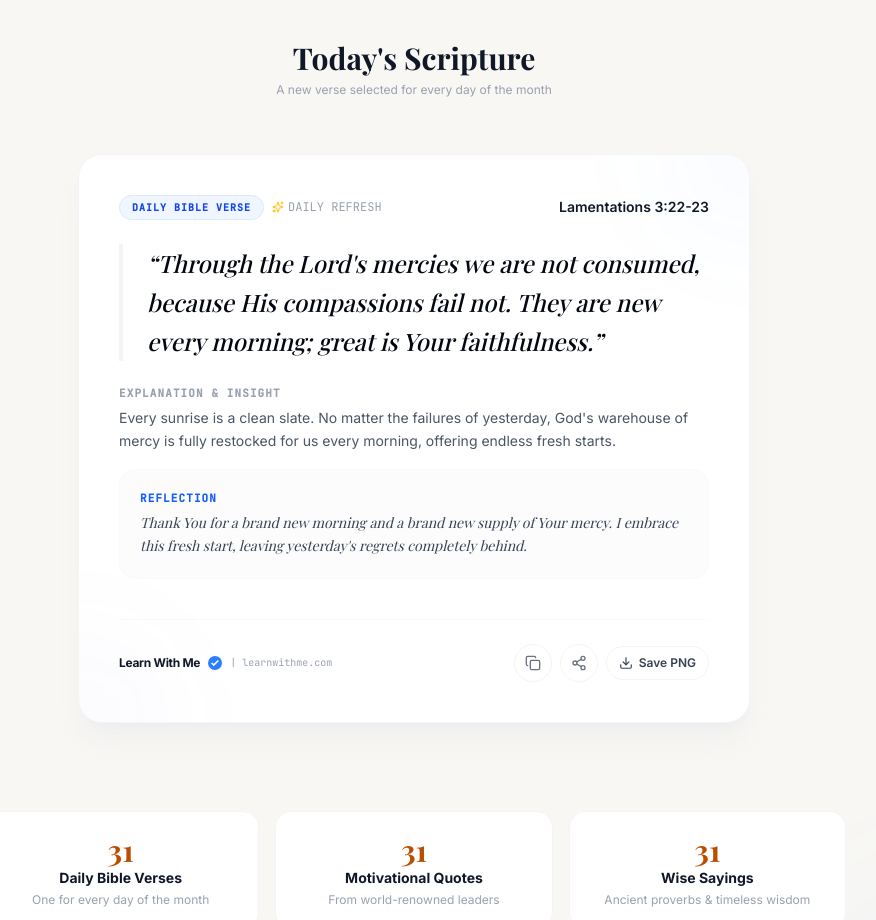
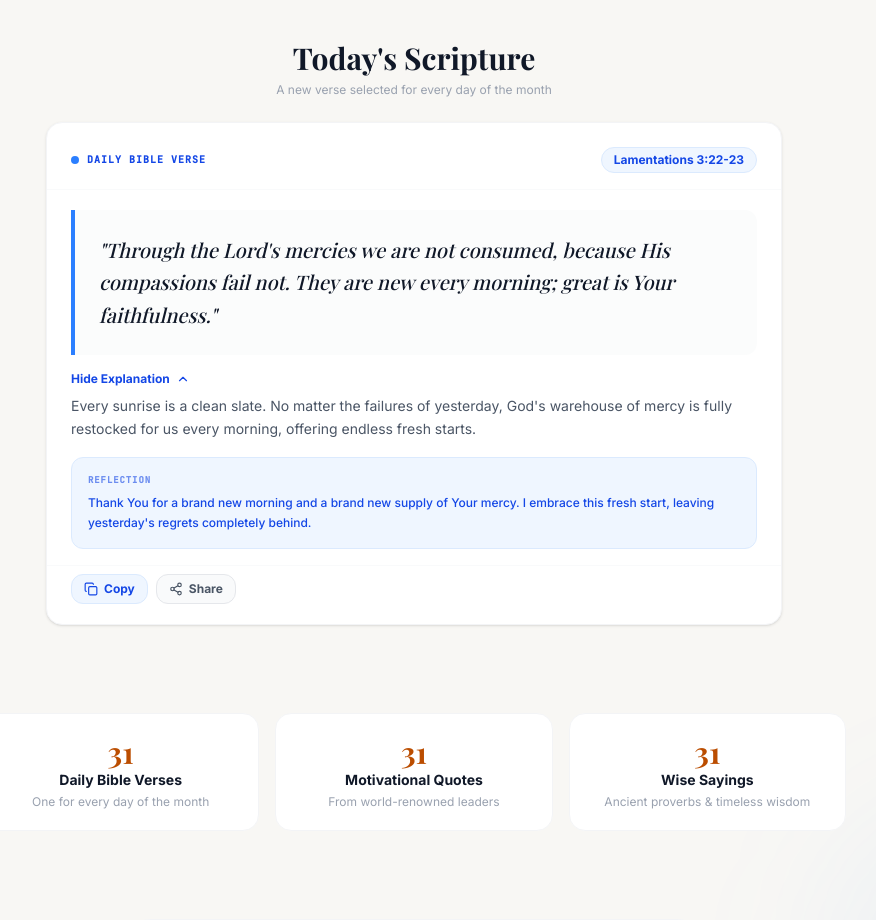
Before and after one commit to Philemon12421/Learn-the-bible-with-me, a React (Vite) app: page / in a window 1280 px wide. Shown: the part 920-1840 px from the top of the page, without its empty margins (226-1102 px from the left). Built offline with nearby package versions, Linux system fonts and the light colour scheme; a web font is replaced by a local one.

Commit message:
Update QuoteCard.tsx

```diff
--- a/src/components/QuoteCard.tsx
+++ b/src/components/QuoteCard.tsx
@@ -1,248 +1,141 @@
-import React, { useRef, useState } from 'react';
-import { Copy, Share2, Download, Check, ClipboardCheck, Sparkles } from 'lucide-react';
-import html2canvas from 'html2canvas';
+import React, { useState, useCallback } from 'react';
+import { Copy, Share2, Check, ChevronDown, ChevronUp } from 'lucide-react';
 
 interface QuoteCardProps {
   id: string;
   type: 'bible' | 'motivation' | 'wisdom';
-  title: string;          // e.g. "VERSE OF THE DAY" or "DAILY WISDOM"
-  highlightValue: string; // Bible Reference, Author name, etc.
+  title: string;
+  highlightValue: string;
   quoteText: string;
   bodyExplanation: string;
-  subtextLabel?: string;  // e.g. "Reflection", "Actionable Insight", etc.
+  subtextLabel?: string;
   subtextContent?: string;
-  accentColor?: string;
+  accentColor: 'blue' | 'amber' | 'indigo';
 }
 
+const COLOR_MAP = {
+  blue: {
+    badge: 'bg-blue-50 text-blue-700 border-blue-100',
+    accent: 'text-blue-700',
+    border: 'border-l-blue-500',
+    button: 'bg-blue-50 hover:bg-blue-100 text-blue-700 border-blue-100',
+    dot: 'bg-blue-500',
+    tag: 'bg-blue-50 text-blue-700',
+  },
+  amber: {
+    badge: 'bg-amber-50 text-amber-700 border-amber-100',
+    accent: 'text-amber-700',
+    border: 'border-l-amber-500',
+    button: 'bg-amber-50 hover:bg-amber-100 text-amber-700 border-amber-100',
+    dot: 'bg-amber-500',
+    tag: 'bg-amber-50 text-amber-700',
+  },
+  indigo: {
+    badge: 'bg-indigo-50 text-indigo-700 border-indigo-100',
+    accent: 'text-indigo-700',
+    border: 'border-l-indigo-500',
+    button: 'bg-indigo-50 hover:bg-indigo-100 text-indigo-700 border-indigo-100',
+    dot: 'bg-indigo-500',
+    tag: 'bg-indigo-50 text-indigo-700',
+  },
+};
+
 export default function QuoteCard({
-  id,
-  type,
-  title,
-  highlightValue,
-  quoteText,
-  bodyExplanation,
-  subtextLabel,
-  subtextContent,
-  accentColor = 'blue'
+  id, type, title, highlightValue, quoteText, bodyExplanation,
+  subtextLabel, subtextContent, accentColor
 }: QuoteCardProps) {
   const [copied, setCopied] = useState(false);
-  const [shared, setShared] = useState(false);
-  const [isDownloading, setIsDownloading] = useState(false);
-  const cardRef = useRef<HTMLDivElement>(null);
+  const [showExplanation, setShowExplanation] = useState(true);
 
-  const handleCopy = async () => {
-    const formattedText = `"${quoteText}"\n— ${highlightValue} (${type.toUpperCase()})\n\nExplanation: ${bodyExplanation}${subtextContent ? `\n\n${subtextLabel}: ${subtextContent}` : ''}\n\nShared via Learn With Me`;
+  const c = COLOR_MAP[accentColor];
+
+  const copyText = useCallback(async () => {
+    const text = type === 'bible'
+      ? `"${quoteText}" — ${highlightValue}`
+      : `"${quoteText}" — ${highlightValue}`;
     try {
-      await navigator.clipboard.writeText(formattedText);
+      await navigator.clipboard.writeText(text);
       setCopied(true);
-      setTimeout(() => setCopied(false), 2500);
-    } catch (err) {
-      console.error('Failed to copy text:', err);
+      setTimeout(() => setCopied(false), 2000);
+    } catch {}
+  }, [quoteText, highlightValue, type]);
+
+  const shareContent = useCallback(async () => {
+    const text = `"${quoteText}" — ${highlightValue}\n\nLearn With Me · learnthebible.vercel.app`;
+    if (navigator.share) {
+      try { await navigator.share({ text, title: 'Learn With Me' }); } catch {}
+    } else {
+      await copyText();
     }
-  };
-
-  const handleShare = async () => {
-    const shareData = {
-      title: `Learn With Me - Daily ${type}`,
-      text: `"${quoteText}" — ${highlightValue}`,
-      url: window.location.href
-    };
-
-    if (navigator.share) {
-      try {
-        await navigator.share(shareData);
-        setShared(true);
-        setTimeout(() => setShared(false), 2500);
-      } catch (err) {
-        // user cancelled or fallback
-        fallbackShare();
-      }
-    } else {
-      fallbackShare();
-    }
-  };
-
-  const fallbackShare = () => {
-    handleCopy();
-    setShared(true);
-    setTimeout(() => setShared(false), 2500);
-  };
-
-  const handleDownloadImage = async () => {
-    if (!cardRef.current || isDownloading) return;
-
-    try {
-      setIsDownloading(true);
-
-      // Create a small delay to allow transition state adjustments if any
-      await new Promise((resolve) => setTimeout(resolve, 200));
-
-      // Target options for high-quality export
-      const options = {
-        backgroundColor: '#ffffff',
-        scale: 3, // High DPI resolution multiplier
-        useCORS: true,
-        allowTaint: true,
-        logging: false,
-        onclone: (clonedDocument: any) => {
-          // You can perform visual adjustment modifications on the cloned document if needed.
-          // For instance, we can expand custom card borders or ensure shadow opacity displays perfectly.
-          const element = clonedDocument.getElementById(`card-download-${id}`);
-          if (element) {
-            element.style.borderRadius = '24px';
-            element.style.boxShadow = '0 25px 50px -12px rgba(0, 0, 0, 0.08)';
-          }
-        }
-      };
-
-      const canvas = await html2canvas(cardRef.current, options);
-      const imgData = canvas.toDataURL('image/png', 1.0);
-
-      // Create dummy clickable anchor element to start local filesystem download
-      const link = document.createElement('a');
-      link.download = `learn-with-me-${type}-${id}.png`;
-      link.href = imgData;
-      link.click();
-    } catch (err) {
-      console.error('Failed to export card as image:', err);
-    } finally {
-      setIsDownloading(false);
-    }
-  };
-
-  // Color theme selectors
-  const badgeColors = {
-    blue: 'bg-blue-50 text-blue-700 border-blue-100',
-    amber: 'bg-amber-50 text-amber-700 border-amber-100',
-    indigo: 'bg-indigo-50 text-indigo-700 border-indigo-100',
-  };
-
-  const activeBadgeColor = badgeColors[accentColor as keyof typeof badgeColors] || badgeColors.blue;
+  }, [quoteText, highlightValue, copyText]);
 
   return (
-    <div className="w-full max-w-2xl mx-auto my-4 transition-all duration-300">
+    <article className="bg-white border border-gray-100 rounded-2xl overflow-hidden shadow-sm hover:shadow-md transition-shadow">
 
-      {/* Toast Alert popups built directly on the card to bypass iframe alert limits */}
-      <div className="h-6 overflow-hidden relative mb-2">
-        {copied && (
-          <div className="absolute inset-0 flex items-center justify-center text-xs font-semibold text-emerald-700 bg-emerald-50 rounded-full border border-emerald-100/50 px-4 py-0.5 max-w-max mx-auto animate-fade-in-up">
-            <ClipboardCheck className="w-3.5 h-3.5 mr-1" /> Copied to clipboard! Ready to share.
-          </div>
-        )}
-        {shared && !copied && (
-          <div className="absolute inset-0 flex items-center justify-center text-xs font-semibold text-blue-700 bg-blue-50 rounded-full border border-blue-100/50 px-4 py-0.5 max-w-max mx-auto animate-fade-in-up">
-            <Share2 className="w-3.5 h-3.5 mr-1" /> Link & Quote copied to clipboard!
-          </div>
-        )}
-      </div>
-
-      {/* The visible printable card */}
-      <div
-        id={`card-download-${id}`}
-        ref={cardRef}
-        className="w-full bg-white backdrop-blur-md rounded-3xl border border-gray-100 p-8 sm:p-10 shadow-xl shadow-gray-200/40 relative overflow-hidden flex flex-col justify-between"
-      >
-        {/* Soft background glow accents (hidden in some clean configurations, but gorgeous in glassmorphism) */}
-        <div className="absolute -top-16 -right-16 w-32 h-32 bg-blue-500/5 rounded-full blur-3xl" />
-        <div className="absolute -bottom-16 -left-16 w-32 h-32 bg-indigo-500/5 rounded-full blur-3xl" />
-
-        {/* Card Header information */}
-        <div>
-          <div className="flex flex-col sm:flex-row sm:items-center justify-between gap-3 mb-6">
-            <div className="flex items-center gap-2">
-              <span className={`text-[10px] tracking-widest font-mono font-bold uppercase py-1 px-3 rounded-full border ${activeBadgeColor}`}>
+      {/* Card header */}
+      <div className="px-6 pt-6 pb-4 flex items-center justify-between gap-3 border-b border-gray-50">
+        <div className="flex items-center gap-2 min-w-0">
+          <div className={`w-2 h-2 rounded-full flex-shrink-0 ${c.dot}`} />
+          <span className={`text-[10px] font-bold font-mono uppercase tracking-widest ${c.accent}`}>
             {title}
           </span>
-              <span className="flex items-center text-xs text-gray-400 font-mono">
-                <Sparkles className="w-3 h-3 text-amber-400 mr-1 animate-pulse" />
-                DAILY REFRESH
+        </div>
+        <span className={`text-xs font-bold px-3 py-1 rounded-full border flex-shrink-0 ${c.badge}`}>
+          {highlightValue}
         </span>
       </div>
 
-            {/* Real-time calculated tag */}
-            <h4 className="text-sm font-sans font-semibold text-gray-900 flex items-center gap-1">
-              {highlightValue}
-            </h4>
+      {/* Main quote */}
+      <div className={`px-6 py-6 border-l-4 ml-6 mr-6 mt-5 rounded-r-xl bg-gray-50/60 ${c.border}`}>
+        <blockquote className="text-lg sm:text-xl font-serif text-gray-900 leading-relaxed font-medium italic">
+          "{quoteText}"
+        </blockquote>
       </div>
 
-          {/* Inspirational verse or quotes text inside elegant Serif Font */}
-          <blockquote className="text-xl sm:text-2xl font-serif text-gray-950 font-medium leading-relaxed italic mb-6 border-l-4 border-gray-100 pl-4 sm:pl-6">
-            “{quoteText}”
-          </blockquote>
+      {/* Explanation toggle */}
+      <div className="px-6 pt-4 pb-2">
+        <button
+          onClick={() => setShowExplanation(!showExplanation)}
+          className={`flex items-center gap-1.5 text-xs font-bold transition-colors ${c.accent}`}
+          aria-expanded={showExplanation}
+        >
+          <span>{showExplanation ? 'Hide' : 'Show'} Explanation</span>
+          {showExplanation ? <ChevronUp className="w-3.5 h-3.5" /> : <ChevronDown className="w-3.5 h-3.5" />}
+        </button>
+      </div>
 
-          {/* Explanation Text */}
-          <div className="space-y-4 mb-8">
-            <div>
-              <h5 className="text-[11px] font-mono font-bold uppercase tracking-widest text-gray-400 mb-1.5">
-                EXPLANATION & INSIGHT
-              </h5>
-              <p className="text-gray-600 text-sm leading-relaxed font-sans">
+      {showExplanation && (
+        <div className="px-6 pb-4 space-y-4 animate-fade-in">
+          <p className="text-sm text-gray-600 leading-relaxed">
             {bodyExplanation}
           </p>
-            </div>
 
-            {/* Reflection / Prayer or Actionable insights */}
-            {subtextContent && (
-              <div className="bg-gray-50/50 rounded-2xl border border-gray-50 p-4 sm:p-5">
-                <h5 className="text-[11px] font-mono font-bold uppercase tracking-widest text-blue-600 mb-1.5 flex items-center gap-1">
-                  {subtextLabel || 'REFLECTION'}
-                </h5>
-                <p className="text-gray-700 text-sm leading-relaxed italic font-serif">
+          {subtextLabel && subtextContent && (
+            <div className={`p-4 rounded-xl ${c.tag} border ${c.badge.split(' ')[2]}`}>
+              <p className="text-[9px] font-mono font-bold uppercase tracking-widest mb-1.5 opacity-60">
+                {subtextLabel}
+              </p>
+              <p className="text-xs leading-relaxed font-medium">
                 {subtextContent}
               </p>
             </div>
           )}
         </div>
-        </div>
+      )}
 
-        {/* Card branding signature layer (Always stays embedded so screenshot contains verification) */}
-        <div className="border-t border-gray-50 pt-6 mt-2 flex flex-col sm:flex-row items-center justify-between gap-4">
-
-          <div className="flex items-center gap-2">
-            {/* Custom high-contrast logo badge */}
-            <span className="text-xs font-sans tracking-tight font-extrabold text-gray-900">
-              Learn With Me
-            </span>
-            {/* Real blue verified tick badge */}
-            <span className="bg-blue-500 text-white rounded-full p-0.5 inline-flex items-center justify-center w-3.5 h-3.5" title="Verified Creator">
-              <svg viewBox="0 0 24 24" fill="none" stroke="currentColor" strokeWidth="4" className="w-2.5 h-2.5">
-                <polyline points="20 6 9 17 4 12" />
-              </svg>
-            </span>
-            <span className="text-[10px] text-gray-400 font-mono">
-              | learnwithme.com
-            </span>
-          </div>
-
-          {/* Interactive controls (Hidden temporarily during screenshot rendering if desired, but we keep them clean and accessible) */}
-          <div className="flex items-center gap-2" data-html2canvas-ignore="true">
-            <button
-              onClick={handleCopy}
-              className="p-2.5 rounded-full border border-gray-100 hover:border-gray-200 text-gray-500 hover:text-gray-900 bg-white/50 cursor-pointer transition-all hover:scale-105 active:scale-95 flex items-center justify-center"
-              title="Copy quote content"
-            >
-              {copied ? <Check className="w-4 h-4 text-emerald-600" /> : <Copy className="w-4 h-4" />}
+      {/* Actions */}
+      <div className="px-6 pb-5 pt-2 flex items-center gap-2 border-t border-gray-50">
+        <button onClick={copyText} aria-label="Copy quote"
+          className={`flex items-center gap-1.5 text-xs font-bold px-3 py-1.5 rounded-xl border transition-all active:scale-95 ${c.button}`}>
+          {copied ? <Check className="w-3.5 h-3.5" /> : <Copy className="w-3.5 h-3.5" />}
+          <span>{copied ? 'Copied!' : 'Copy'}</span>
         </button>
-            <button
-              onClick={handleShare}
-              className="p-2.5 rounded-full border border-gray-100 hover:border-gray-200 text-gray-500 hover:text-gray-900 bg-white/50 cursor-pointer transition-all hover:scale-105 active:scale-95 flex items-center justify-center"
-              title="Share quotation"
-            >
-              <Share2 className="w-4 h-4" />
-            </button>
-            <button
-              onClick={handleDownloadImage}
-              disabled={isDownloading}
-              className="px-3 py-2 rounded-full border border-gray-100 hover:border-gray-200 text-gray-700 hover:text-gray-950 bg-white/50 cursor-pointer transition-all hover:scale-105 active:scale-95 flex items-center gap-1.5 text-xs font-semibold"
-              title="Download card as high-DPI image"
-            >
-              <Download className={`w-3.5 h-3.5 ${isDownloading ? 'animate-bounce' : ''}`} />
-              {isDownloading ? 'Exporting...' : 'Save PNG'}
+        <button onClick={shareContent} aria-label="Share quote"
+          className="flex items-center gap-1.5 text-xs font-bold px-3 py-1.5 rounded-xl border border-gray-200 bg-gray-50 hover:bg-gray-100 text-gray-600 transition-all active:scale-95">
+          <Share2 className="w-3.5 h-3.5" />
+          <span>Share</span>
         </button>
       </div>
-        </div>
-
-      </div>
-    </div>
+    </article>
   );
 }
```
Lines whose indentation alone changed are shown as unchanged.
